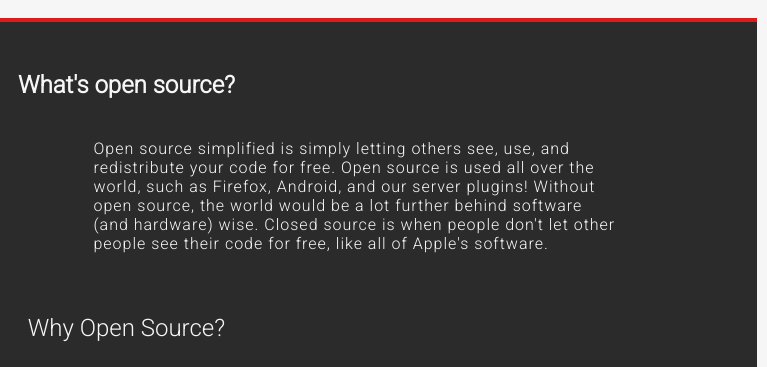
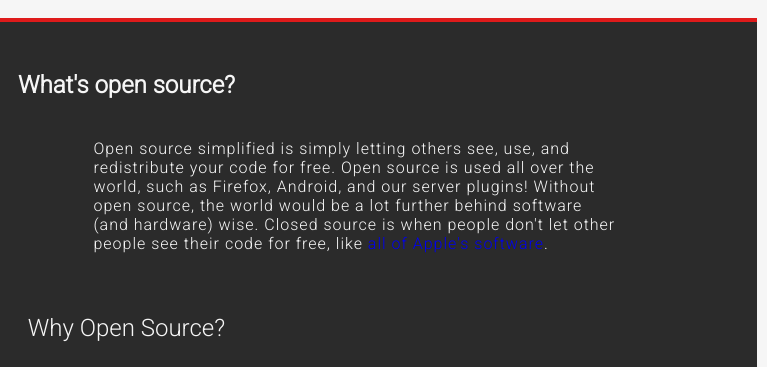
Before and after one commit to OMGsus/DITB-website, a plain HTML site: page source/index.html in a window 1280 px wide. Shown: the part 221-588 px from the top of the page, 513-1280 px from the left. Drawn offline with Linux system fonts and the light colour scheme.

Commit message:
Update index.html
So bad. Such edge. ;)

```diff
--- a/source/index.html
+++ b/source/index.html
@@ -81,7 +81,7 @@
                     	Open source simplified is simply letting others see, use, and redistribute your code for free. Open
                     source is used all over the world, such as Firefox, Android, and our server plugins! Without open source,
                     the world would be a lot further behind software (and hardware) wise. Closed source is when people don't
-                    let other people see their code for free, like all of Apple's software.
+                    let other people see their code for free, like <a href="https://www.webkit.org/">all of</a> <a href="https://www.apple.com/opensource/">Apple's software</a>.
                   </p>
                 </div>
 			</div>
```
